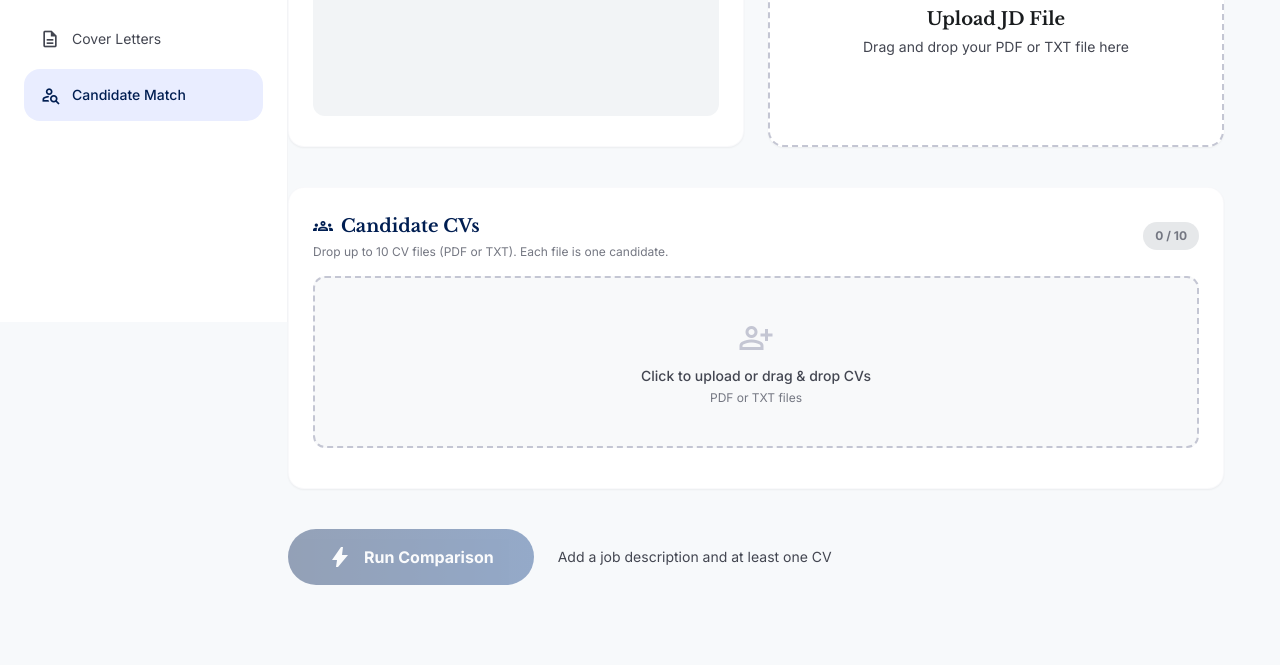
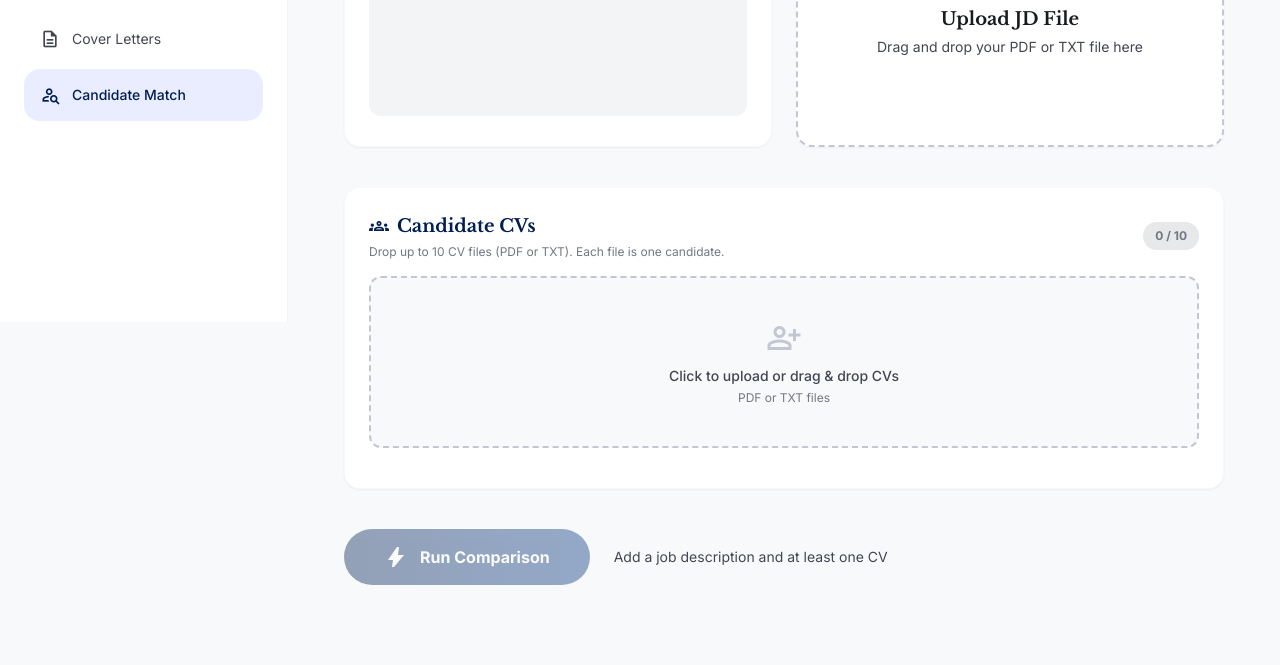
Before and after one commit to maryreds/recruitingdashboard, a website: page candidate-match.html in a window 1280 px wide. Shown: the part 478-1143 px from the top of the page. Drawn offline with nearby package versions, Linux system fonts and the light colour scheme.

Commit message:
Fix left padding on tool pages by using margin instead of padding for sidebar offset
Co-Authored-By: Claude Opus 4.6 (1M context) <noreply@anthropic.com>

```diff
--- a/candidate-match.html
+++ b/candidate-match.html
@@ -112,7 +112,7 @@
   </aside>
 
   <!-- Main Content -->
-  <main class="xl:pl-72 pt-28 pb-20 px-6 sm:px-10 lg:px-14 max-w-[1400px]">
+  <main class="xl:ml-72 pt-28 pb-20 px-6 sm:px-10 lg:px-14 max-w-[1400px]">
 
     <!-- Page Header -->
     <section class="mb-12">
```
Also changed, not shown: cover-letters.html (+1 -1 lines), cv-enhancer.html (+1 -1 lines).
